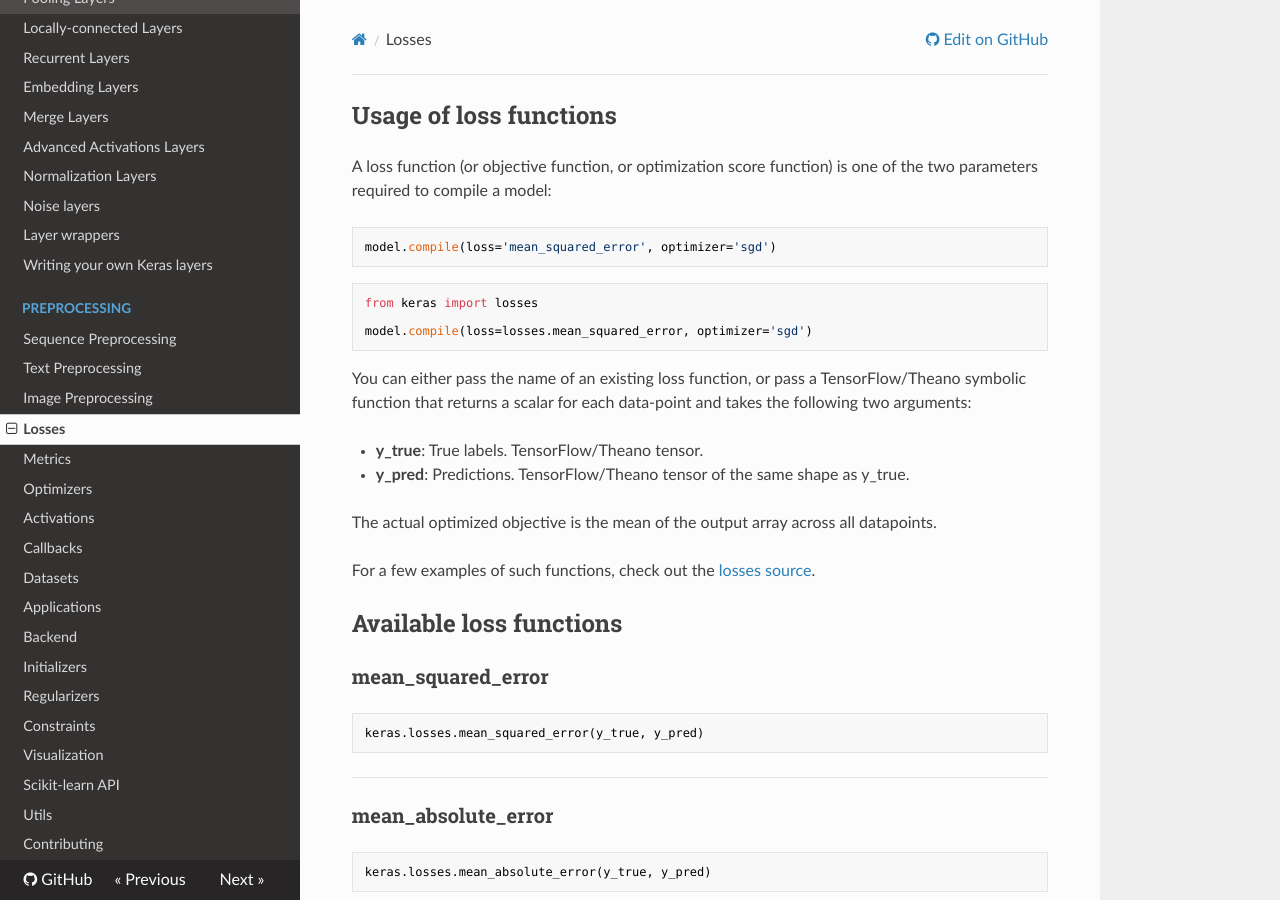
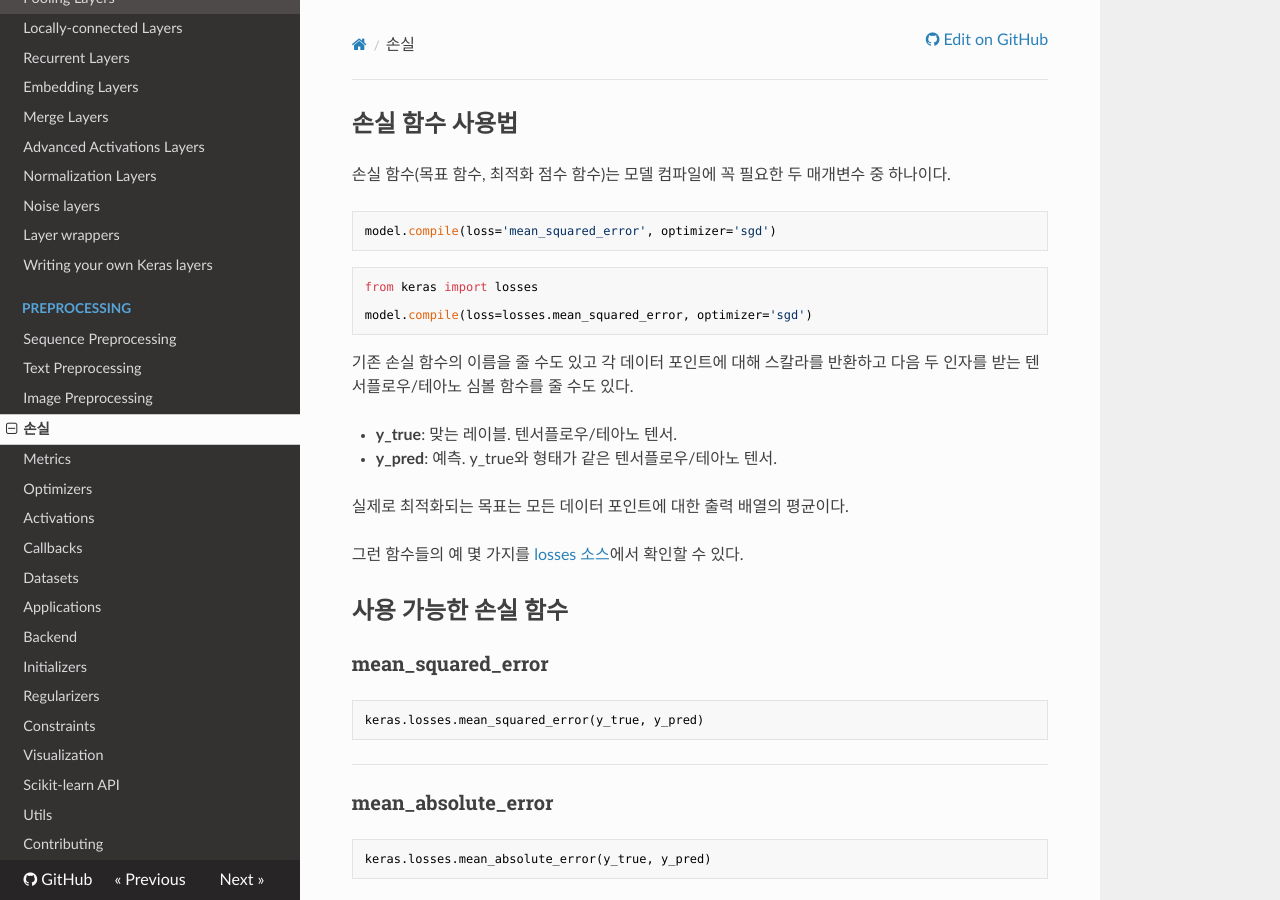
Before and after one commit to wariua/keras-docs-ko, an MkDocs documentation site: the page built from sources/losses.md, in a window 1280 px wide and 900 px high. Built offline with MkDocs 1.6.1, drawn with Linux system fonts in a browser that asks for light colours; nearby versions of some CDN libraries; old or Windows-style settings are respelled for this version of MkDocs; some of the changed text lies outside the part shown.

Commit message:
translated losses.md

````diff
--- a/mkdocs.yml
+++ b/mkdocs.yml
@@ -14,7 +14,7 @@ pages:
 - Why use Keras: why-use-keras.md
 - 배워 보기:
   - 순차 모델 소개: getting-started/sequential-model-guide.md
-  - Guide to the Functional API: getting-started/functional-api-guide.md
+  - 함수형 API 소개: getting-started/functional-api-guide.md
   - FAQ: getting-started/faq.md
 - Models:
   - About Keras models: models/about-keras-models.md
@@ -38,7 +38,7 @@ pages:
   - Sequence Preprocessing: preprocessing/sequence.md
   - Text Preprocessing: preprocessing/text.md
   - Image Preprocessing: preprocessing/image.md
-- Losses: losses.md
+- 손실: losses.md
 - Metrics: metrics.md
 - Optimizers: optimizers.md
 - Activations: activations.md
--- a/sources/losses.md
+++ b/sources/losses.md
@@ -1,7 +1,7 @@
 
-## Usage of loss functions
+## 손실 함수 사용법
 
-A loss function (or objective function, or optimization score function) is one of the two parameters required to compile a model:
+손실 함수(목표 함수, 최적화 점수 함수)는 모델 컴파일에 꼭 필요한 두 매개변수 중 하나이다.
 
 ```python
 model.compile(loss='mean_squared_error', optimizer='sgd')
@@ -13,16 +13,16 @@ from keras import losses
 model.compile(loss=losses.mean_squared_error, optimizer='sgd')
 ```
 
-You can either pass the name of an existing loss function, or pass a TensorFlow/Theano symbolic function that returns a scalar for each data-point and takes the following two arguments:
+기존 손실 함수의 이름을 줄 수도 있고 각 데이터 포인트에 대해 스칼라를 반환하고 다음 두 인자를 받는 텐서플로우/테아노 심볼 함수를 줄 수도 있다.
 
-- __y_true__: True labels. TensorFlow/Theano tensor.
-- __y_pred__: Predictions. TensorFlow/Theano tensor of the same shape as y_true.
+- __y_true__: 맞는 레이블. 텐서플로우/테아노 텐서.
+- __y_pred__: 예측. y_true와 형태가 같은 텐서플로우/테아노 텐서.
 
-The actual optimized objective is the mean of the output array across all datapoints.
+실제로 최적화되는 목표는 모든 데이터 포인트에 대한 출력 배열의 평균이다.
 
-For a few examples of such functions, check out the [losses source](https://github.com/keras-team/keras/blob/master/keras/losses.py).
+그런 함수들의 예 몇 가지를 [losses 소스](https://github.com/keras-team/keras/blob/master/keras/losses.py)에서 확인할 수 있다.
 
-## Available loss functions
+## 사용 가능한 손실 함수
 
 ### mean_squared_error
 
@@ -95,21 +95,21 @@ keras.losses.logcosh(y_true, y_pred)
 ```
 
 
-Logarithm of the hyperbolic cosine of the prediction error.
+예측 오류의 쌍곡코사인의 로그.
 
-`log(cosh(x))` is approximately equal to `(x ** 2) / 2` for small `x` and
-to `abs(x) - log(2)` for large `x`. This means that 'logcosh' works mostly
-like the mean squared error, but will not be so strongly affected by the
-occasional wildly incorrect prediction.
+`log(cosh(x))`는 작은 `x`에서는 `(x ** 2) / 2`와 거의 같고
+큰 `x`에서는 `abs(x) - log(2)`에 가깝다. 즉 'logcosh'는
+거의 평균 제곱 오차처럼 동작하되 가끔씩 있는 크게 틀린 예측에
+그리 강하게 영향을 받지 않는다.
 
-__Arguments__
+__인자__
 
-- __y_true__: tensor of true targets.
-- __y_pred__: tensor of predicted targets.
+- __y_true__: 맞는 목표들의 텐서.
+- __y_pred__: 예측한 목표들의 텐서.
 
-__Returns__
+__반환__
 
-Tensor with one scalar loss entry per sample.
+표본별로 스칼라 손실 항목을 하나씩 담은 텐서.
 
 ----
 
@@ -168,7 +168,7 @@ keras.losses.cosine_proximity(y_true, y_pred)
 
 ----
 
-**Note**: when using the `categorical_crossentropy` loss, your targets should be in categorical format (e.g. if you have 10 classes, the target for each sample should be a 10-dimensional vector that is all-zeros except for a 1 at the index corresponding to the class of the sample). In order to convert *integer targets* into *categorical targets*, you can use the Keras utility `to_categorical`:
+**주의**: `categorical_crossentropy` 손실을 쓸 때는 목표가 범주 형태여야 한다. (가령 10가지 유형이 있다면 각 표본의 목표는 표본의 유형에 대응하는 위치에서만 1이고 나머지는 모두 0인 10차원 벡터여야 한다.) *정수 목표*를 *범주 목표*로 변환하려면 케라스의 유틸리티 `to_categorical`을 쓸 수 있다.
 
 ```python
 from keras.utils.np_utils import to_categorical
````
